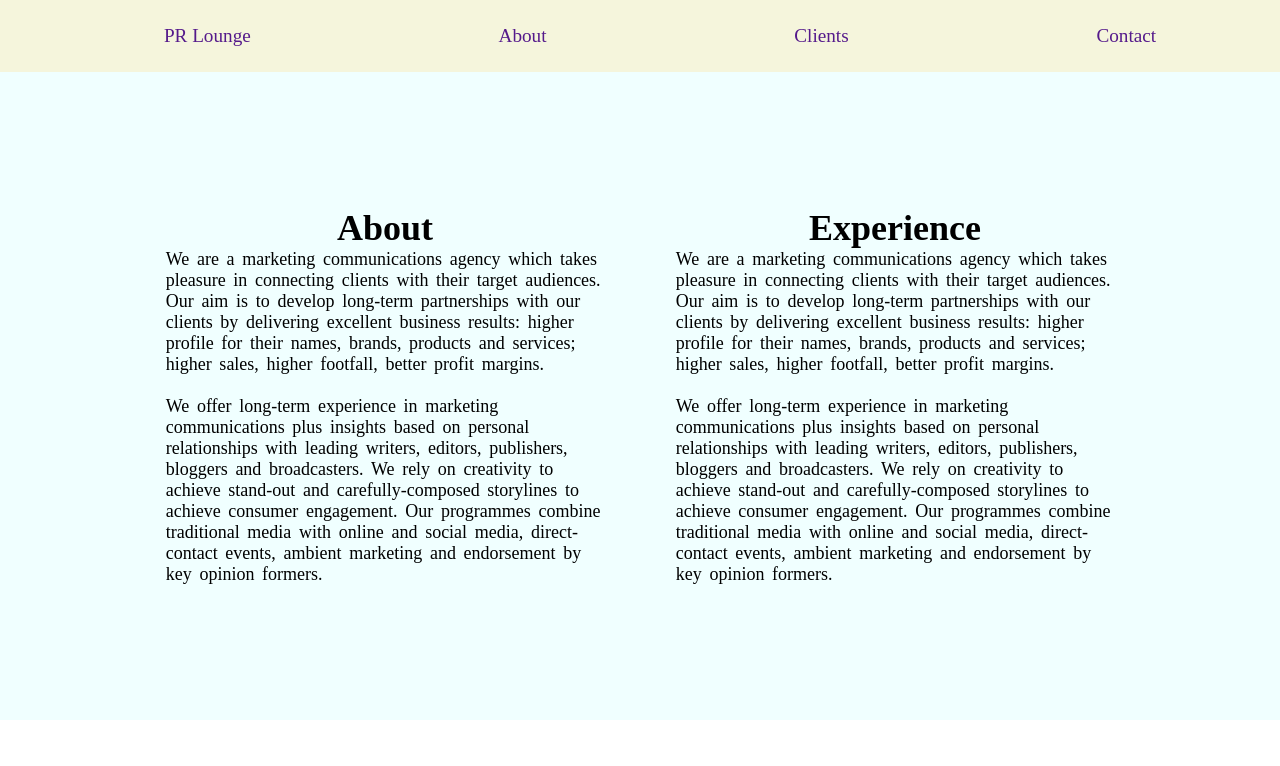
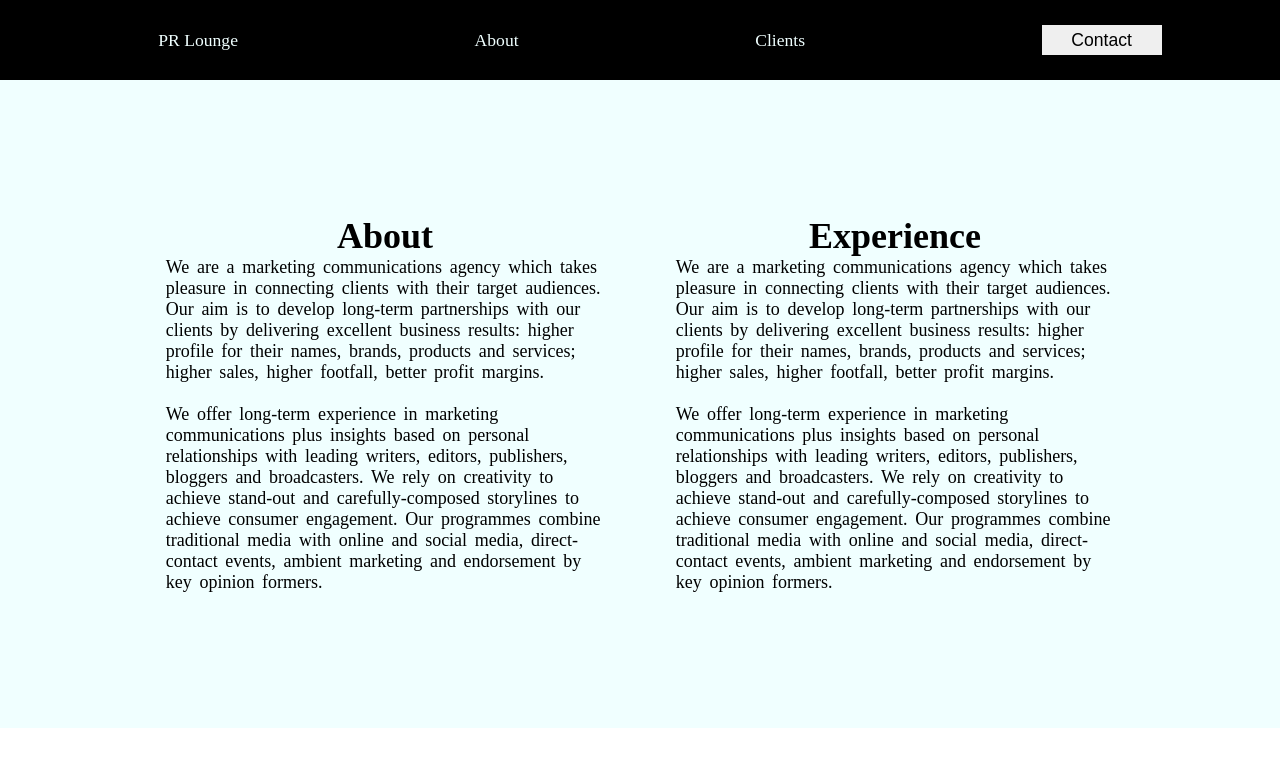
Before and after one commit to alyosha-bar/React-ToDo, a React (Vite) app: page / in a window 1280 px wide. Shown: the top 766 px of the page. Built offline with nearby package versions, Linux system fonts and the light colour scheme.

Commit message:
another nav commit

```diff
--- a/src/components/NavBar.jsx
+++ b/src/components/NavBar.jsx
@@ -8,7 +8,7 @@ function NavBar() {
                 <li className='nav-links'><a href=""> PR Lounge </a></li>
                 <li className='nav-links'><a href=""> About </a></li>
                 <li className='nav-links'><a href=""> Clients </a></li>
-                <li className='nav-links'><a href=""> Contact </a></li>
+                <li className='nav-button'><button href="" className='contact-btn'> Contact </button></li>
             </ul>
         </nav>
     )
--- a/src/styles/nav.css
+++ b/src/styles/nav.css
@@ -1,26 +1,43 @@
 
 nav {
-    background-color: beige;
+    background-color: black;
     position: sticky;
     top: 0;
+
 }
 
 .navbar {
     display: flex;
     flex-direction: row;
     justify-content: space-around;
+    align-items: center;
 }
 
 .nav-links:hover {
-    background-color: bisque;
+    background-color: rgb(109, 109, 109);
 }
 
-.nav-links {
+.nav-links, .nav-button {
     list-style: none;
     padding: 25px 70px;
 }
 
 .nav-links a {
     text-decoration: none;
-    font-size: 1.2rem;
+    font-size: 1.1rem;
+    color: azure;
 }
+
+.contact-btn {
+    width: 120px;
+    height: 30px;
+    border-radius: 45 px;
+    border: none;
+    font-size: 1.1rem;
+}
+
+.contact-btn:hover {
+    background-color: rgb(247, 115, 115);
+    cursor: pointer;
+    scale: 109%;
+}
```
